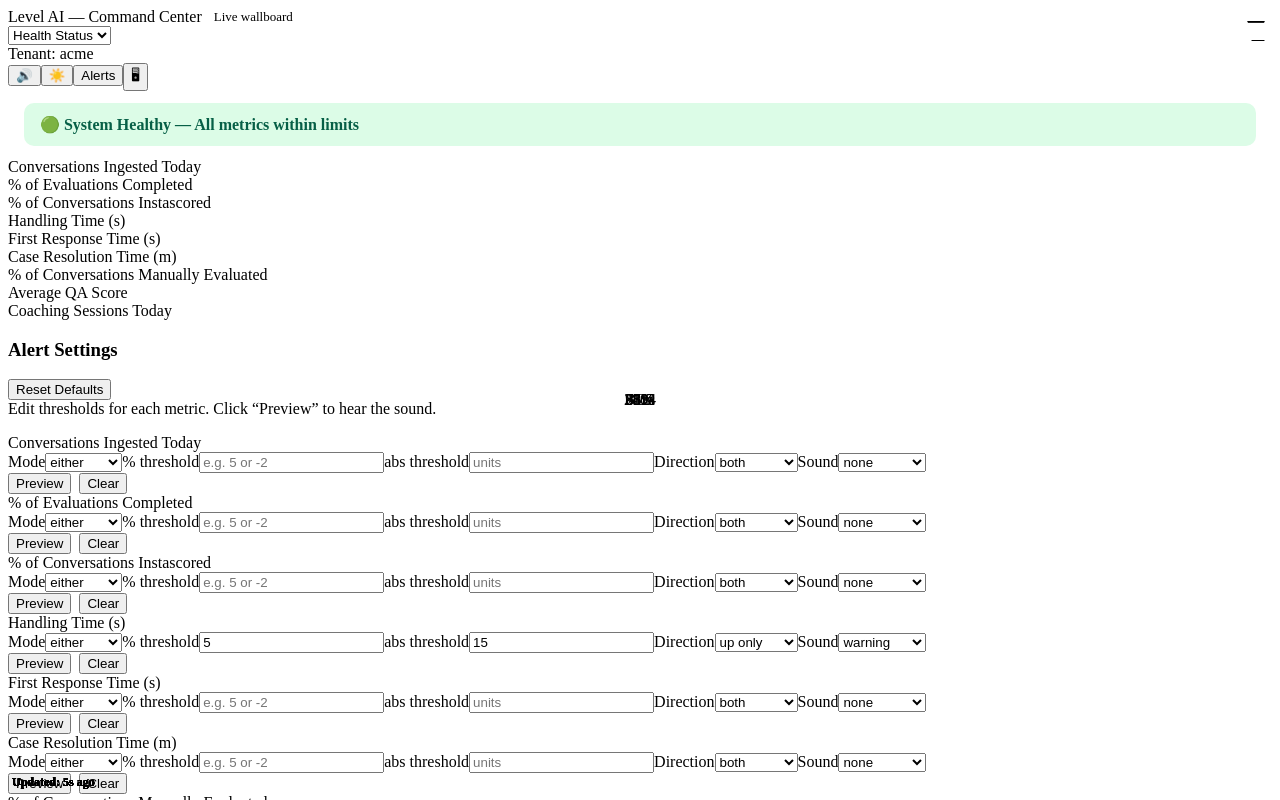
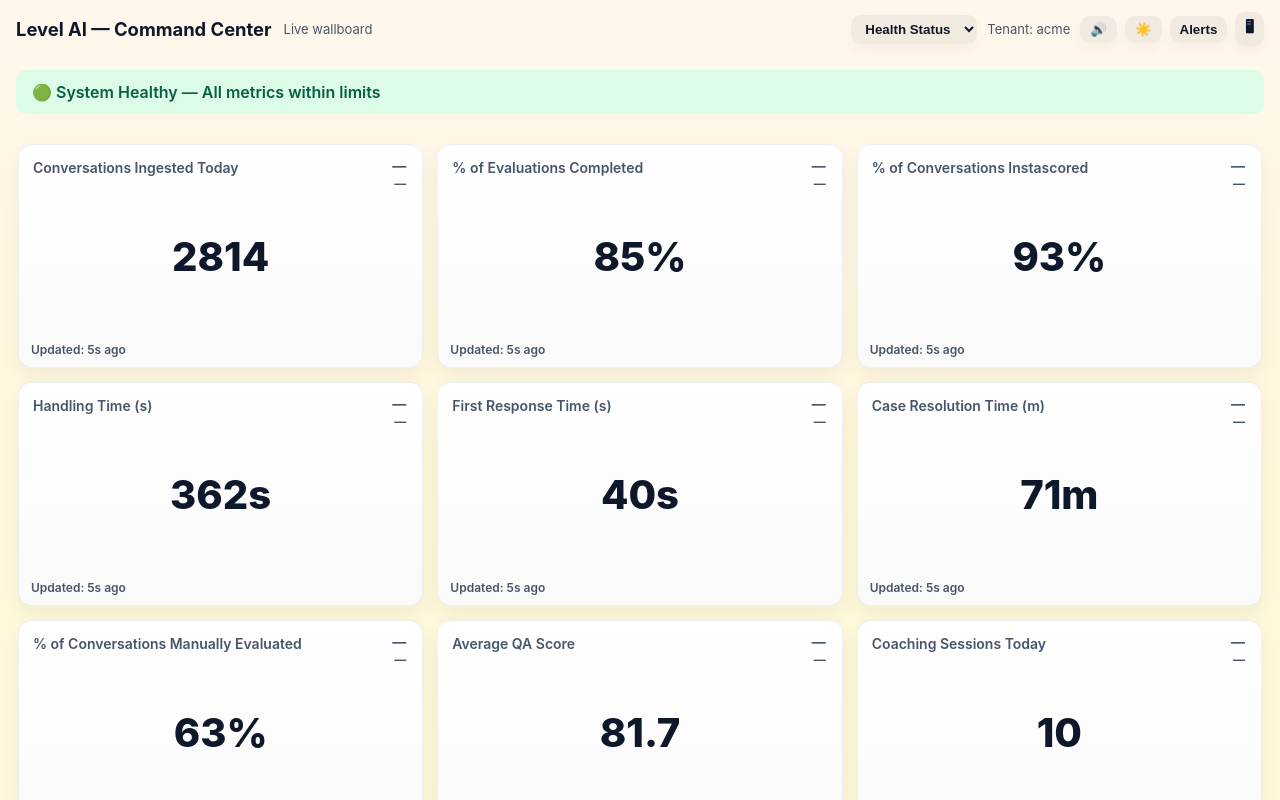
Before and after one commit to robinsingh-pm/level-command-center, a Next.js app: page / in a window 1280 px wide. Shown: the top 800 px of the page. Built offline with nearby package versions, Linux system fonts and the light colour scheme.

Commit message:
Update globals.css

```diff
--- a/styles/globals.css
+++ b/styles/globals.css
@@ -1,47 +1,267 @@
+/* ===== RESET ===== */
+html, body, #__next {
+  height: 100%;
+  margin: 0;
+  padding: 0;
+  box-sizing: border-box;
+}
+* { box-sizing: inherit; }
+:root {
+  --bg-start: #fff7ed;
+  --bg-end: #fff9db;
+  --card-bg: linear-gradient(180deg, #ffffff 0%, #fafafa 100%);
+  --muted: #475569;
+  --toggle-bg: rgba(15,23,42,0.06);
+  --toggle-fg: #0f172a;
+  --toggle-shadow: 0 6px 14px rgba(2,6,23,0.04);
+  --neon-good: rgba(16,185,129,0.14);
+  --neon-bad: rgba(239,68,68,0.14);
+  --card-border: rgba(15,23,42,0.06);
+  --good-color: #10b981;
+  --bad-color: #ef4444;
+}
+
+body.dark {
+  --bg-start: #0b1020;
+  --bg-end: #0b0f14;
+  --card-bg: linear-gradient(180deg, rgba(6,8,15,0.95), rgba(10,12,20,0.9));
+  --muted: #94a3b8;
+  --toggle-bg: rgba(255,255,255,0.06);
+  --toggle-fg: #ffffff;
+  --toggle-shadow: 0 6px 18px rgba(0,0,0,0.6);
+  --neon-good: rgba(16,255,170,0.12);
+  --neon-bad: rgba(255,90,90,0.12);
+  --card-border: rgba(255,255,255,0.04);
+  --good-color: #2bffb0;
+  --bad-color: #ff6b6b;
+}
+
+/* Background */
+body {
+  font-family: Inter, system-ui, -apple-system, "Segoe UI", Roboto, "Helvetica Neue", Arial;
+  background: linear-gradient(180deg, var(--bg-start) 0%, var(--bg-end) 60%);
+  color: var(--toggle-fg);
+}
+
+/* Header */
+/* ===== DESKTOP (DEFAULT & LOCKED) ===== */
+
+.page-header {
+  display: flex;
+  align-items: center;
+  gap: 16px;
+  padding: 12px 16px;
+}
+
+/* Push right section without stretching */
+.header-right {
+  margin-left: auto;
+  display: flex;
+  align-items: center;
+  gap: 10px;
+
+}
+
+.header-row {
+  display: flex;
+  align-items: center;
+  gap: 10px;
+  flex-direction: row;
+}
+
+.header-row.primary {
+  gap: 10px;
+
+}
+
+.header-row.secondary {
+  gap: 8px;
+}
+
+.tenant-text {
+  font-size: 13px;
+  color: var(--muted);
+}
+
+
 /* =========================
-   iPhone-friendly mobile tiles
+   MOBILE TILE FIX ONLY
    ========================= */
 @media (max-width: 768px) {
 
-  /* Force tile into vertical layout */
+  /* Tile container spacing */
   .metric-tile {
-    display: flex;
-    flex-direction: column;
-    align-items: flex-start;
-    padding: 14px 16px;
-    gap: 6px;
+    padding: 12px 14px;
+    min-height: auto;
   }
 
-  /* Title */
+  /* Metric value (big number in center) */
+  .metric-tile .metric-value {
+    font-size: 28px;      /* ↓ from desktop size */
+    line-height: 1.2;
+    margin: 4px 0;
+  }
+
+  /* Percent / unit next to value */
+  .metric-tile .metric-unit {
+    font-size: 16px;
+  }
+
+  /* Metric title */
   .metric-tile .metric-label {
     font-size: 13px;
     line-height: 1.3;
-    opacity: 0.85;
   }
 
-  /* Big value */
-  .metric-tile .metric-value {
-    font-size: 30px;      /* iPhone-friendly */
-    line-height: 1.1;
-    margin: 0;
+  /* Updated timestamp */
+  .metric-tile .metric-updated {
+    font-size: 11px;
   }
 
-  /* Unit next to value */
-  .metric-tile .metric-unit {
-    font-size: 14px;
-    margin-left: 4px;
-  }
-
-  /* Delta block (right side → inline) */
+  /* Delta (right side) */
   .metric-tile .metric-delta {
-    align-self: flex-end;
     font-size: 12px;
-    margin-top: -24px; /* keeps it visible but not dominant */
-  }
-
-  /* Updated text */
-  .metric-tile .metric-updated {
-    font-size: 11px;
-    opacity: 0.6;
   }
 }
+
+.title { font-size:1.15rem; font-weight:700; color: var(--toggle-fg); }
+.meta { color: var(--muted); font-size:0.9rem; }
+
+/* small button */
+.btn {
+  border: none;
+  background: var(--toggle-bg);
+  color: var(--toggle-fg);
+  border-radius: 10px;
+  padding: 6px 10px;
+  cursor: pointer;
+  font-weight: 600;
+  box-shadow: var(--toggle-shadow);
+}
+.btn.secondary {
+  background: transparent;
+  border: 1px solid rgba(0,0,0,0.06);
+}
+
+/* Grid wrapper */
+.metrics-grid-wrap { width: 100%; display:flex; justify-content:flex-start; padding: 18px; box-sizing: border-box; }
+
+/* GRID: fills left->right and top->bottom */
+.metrics-grid {
+  width: 100%;
+  display: grid;
+  grid-template-columns: repeat(3, 1fr);
+  gap: 14px;
+  box-sizing: border-box;
+  height: calc(100vh - 64px - 36px);
+  grid-auto-rows: 1fr;
+  align-items: stretch;
+}
+
+/* Responsive */
+@media (max-width: 1100px) {
+  .metrics-grid { grid-template-columns: repeat(2, 1fr); height: auto; grid-auto-rows: minmax(180px, auto); }
+}
+@media (max-width: 700px) {
+  .metrics-grid { grid-template-columns: 1fr; height: auto; grid-auto-rows: auto; }
+}
+
+/* Card */
+.metric-card {
+  background: var(--card-bg);
+  border-radius: 14px;
+  padding: 14px;
+  display:flex;
+  flex-direction:column;
+  justify-content:space-between;
+  position: relative;
+  border: 1px solid var(--card-border);
+  box-shadow: 0 8px 22px rgba(0,0,0,0.06), inset 0 1px 0 rgba(255,255,255,0.02);
+  transition: transform 180ms ease, box-shadow 180ms ease, background 200ms ease;
+}
+.metric-card:hover { transform: translateY(-4px); box-shadow: 0 14px 40px rgba(0,0,0,0.08); }
+
+.metric-title { font-size: 14px; font-weight: 600; color: var(--muted); margin-bottom: 6px; }
+.metric-body { display:flex; align-items:center; justify-content:center; min-height: 90px; }
+.metric-number { font-size: 40px; font-weight: 800; color: var(--toggle-fg); text-align:center; transition: color 120ms ease; }
+.metric-number-good { color: var(--good-color) !important; text-shadow: 0 6px 18px var(--neon-good); }
+.metric-number-bad { color: var(--bad-color) !important; text-shadow: 0 6px 18px var(--neon-bad); }
+
+.delta-good { color: var(--good-color); text-shadow: 0 8px 22px var(--neon-good); font-size: 14px; font-weight: 700; }
+.delta-bad  { color: var(--bad-color);  text-shadow: 0 8px 22px var(--neon-bad);  font-size: 14px; font-weight: 700; }
+.delta-neutral { color: var(--muted); font-size: 14px; font-weight: 600; }
+
+@keyframes deltaSlideIn {
+  0% { transform: translateY(-8px) scale(0.98); opacity: 0; }
+  60% { transform: translateY(0px) scale(1.02); opacity: 1; }
+  100% { transform: translateY(0px) scale(1); opacity: 1; }
+}
+@keyframes deltaPulse {
+  0% { transform: scale(1); }
+  50% { transform: scale(1.06); }
+  100% { transform: scale(1); }
+}
+.delta-anim-good {
+  animation: deltaSlideIn 340ms ease-out, deltaPulse 900ms cubic-bezier(.2,.9,.3,1) 340ms;
+}
+.delta-anim-bad {
+  animation: deltaSlideIn 340ms ease-out, deltaPulse 900ms cubic-bezier(.2,.9,.3,1) 340ms;
+}
+.metric-flash-up { box-shadow: 0 18px 40px var(--neon-good); }
+.metric-flash-down { box-shadow: 0 18px 40px var(--neon-bad); }
+
+.updated-text { font-size: 12px; color: var(--muted); }
+
+/* ===== Thresholds panel ===== */
+.thresholds-panel {
+  position: fixed;
+  right: 16px;
+  top: 84px;
+  width: 420px;
+  max-width: calc(100% - 48px);
+  bottom: 18px;
+  background: var(--card-bg);
+  border: 1px solid var(--card-border);
+  border-radius: 12px;
+  box-shadow: 0 18px 40px rgba(2,6,23,0.06);
+  transform: translateX(110%);
+  transition: transform 260ms cubic-bezier(.2,.9,.3,1), opacity 200ms ease;
+  opacity: 0;
+  overflow: auto;
+  z-index: 80;
+  padding: 14px;
+}
+.thresholds-panel.open {
+  transform: translateX(0);
+  opacity: 1;
+}
+
+/* Panel header */
+.panel-header { display:flex; align-items:center; justify-content:space-between; gap: 8px; margin-bottom: 8px; }
+.panel-header h3 { margin: 0; font-size: 16px; }
+.panel-actions { display:flex; gap:8px; }
+
+/* Panel body */
+.panel-body { padding-bottom: 20px; }
+.threshold-row { border-top: 1px dashed rgba(0,0,0,0.04); padding-top: 10px; margin-top: 10px; }
+.threshold-title { font-weight: 700; margin-bottom: 8px; }
+.threshold-controls { display: grid; grid-template-columns: repeat(2, 1fr); gap: 8px; align-items: center; }
+
+/* inputs */
+.threshold-controls label { display:flex; flex-direction: column; font-size: 12px; color: var(--muted); }
+.threshold-controls select, .threshold-controls input {
+  margin-top: 6px;
+  padding: 8px 8px;
+  border-radius: 8px;
+  border: 1px solid rgba(0,0,0,0.06);
+  background: transparent;
+  color: var(--toggle-fg);
+}
+
+/* panel footer */
+.panel-footer { padding-top: 10px; border-top: 1px solid rgba(0,0,0,0.04); margin-top: 10px; color: var(--muted); }
+
+/* responsive: full-screen on small widths */
+@media (max-width: 900px) {
+  .thresholds-panel { width: calc(100% - 24px); right: 12px; top: 84px; bottom: 12px; }
+}
```
